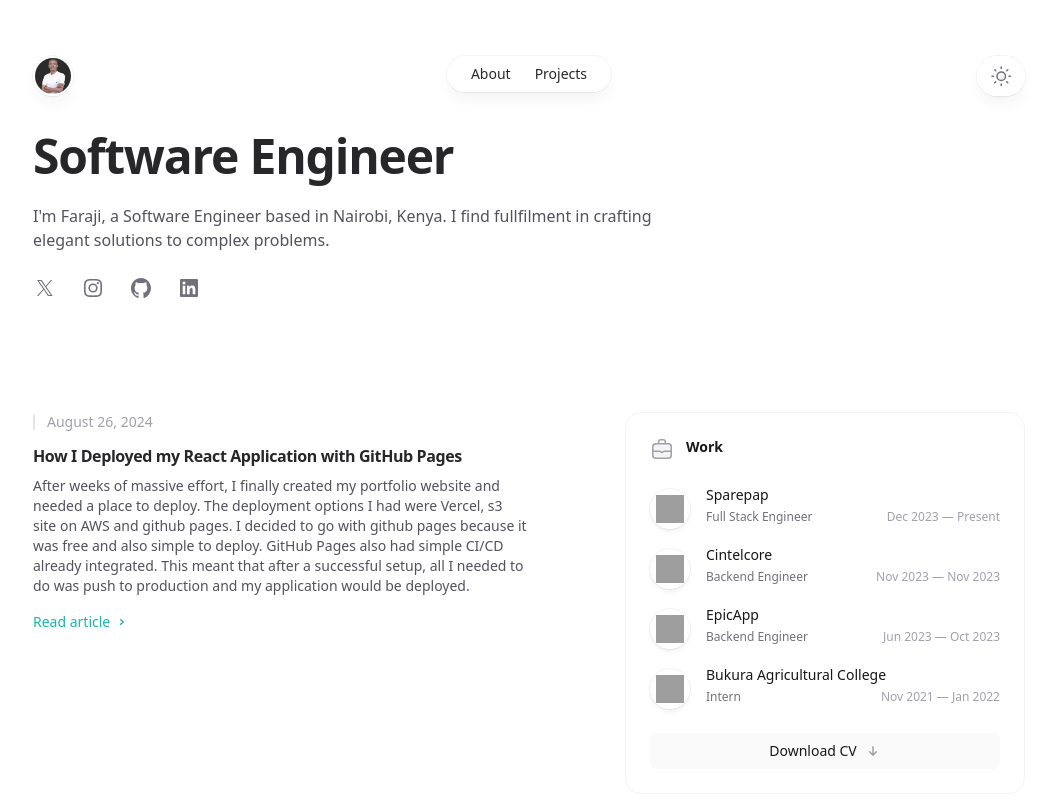
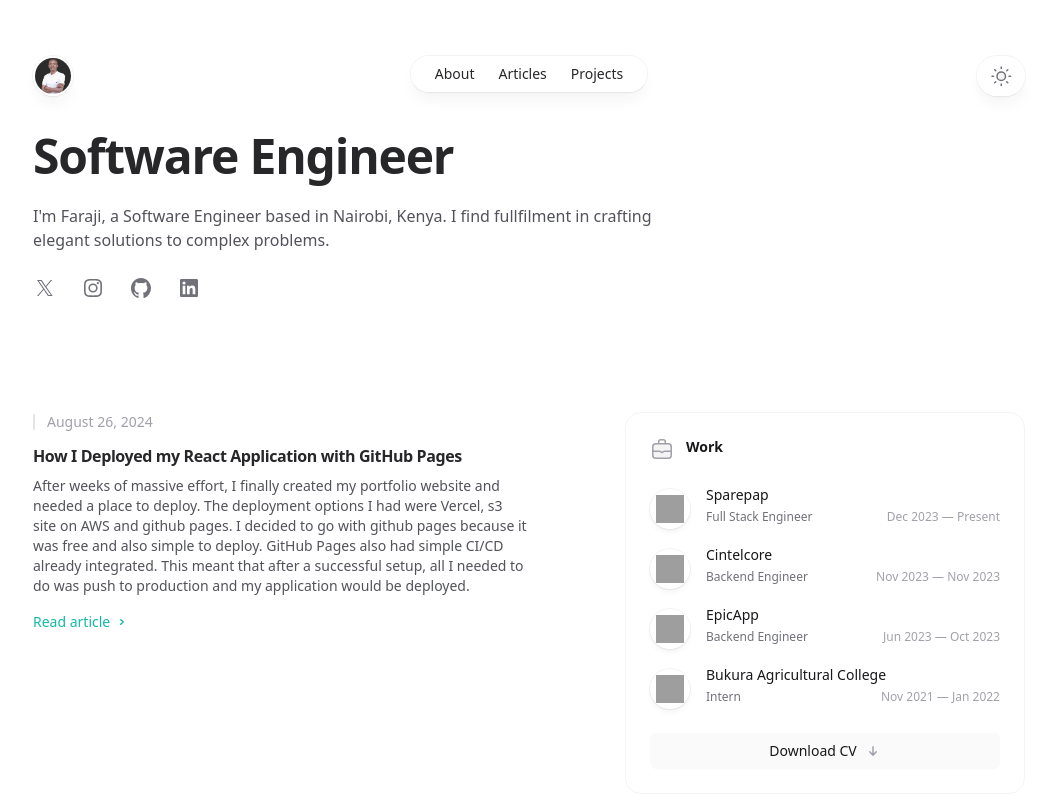
Before and after one commit to faraji-ombonya/faraji-ombonya.github.io, a React (Vite) app: page /#/ in a window 1280 px wide. Shown: the top 800 px of the page, without its empty margins (111-1168 px from the left). Built offline with nearby package versions, Linux system fonts and the light colour scheme; grey boxes are pictures that could not be loaded; a web font is replaced by a local one.

Commit message:
feat: add articles to the nav bar

```diff
--- a/src/components/Header.jsx
+++ b/src/components/Header.jsx
@@ -144,17 +144,18 @@ export default function Header() {
                                     About
                                   </Link>
                                 </li>
-                                {/* <li>
-                                  <a
+                                <li>
+                                  <Link
+                                    onClick={closeMenu}
                                     class="block py-2"
                                     data-headlessui-state="open active"
                                     data-open=""
                                     data-active=""
-                                    href="/articles"
+                                    to="/articles"
                                   >
                                     Articles
-                                  </a>
-                                </li> */}
+                                  </Link>
+                                </li>
                                 <li>
                                   <Link
                                     onClick={closeMenu}
@@ -227,10 +228,10 @@ export default function Header() {
                             )}
                           </Link>
                         </li>
-                        {/* <li>
+                        <li>
                           <Link
                             class={`relative block px-3 py-2 transition hover:text-teal-500  ${
-                              location.pathname == "/articles" &&
+                              location.pathname == "/projects" &&
                               "text-teal-500"
                             } `}
                             to="/articles"
@@ -240,7 +241,7 @@ export default function Header() {
                               <span class="absolute inset-x-1 -bottom-px h-px bg-gradient-to-r from-teal-500/0 via-teal-500/40 to-teal-500/0"></span>
                             )}
                           </Link>
-                        </li> */}
+                        </li>
                         <li>
                           <Link
                             class={`relative block px-3 py-2 transition hover:text-teal-500  ${
```
